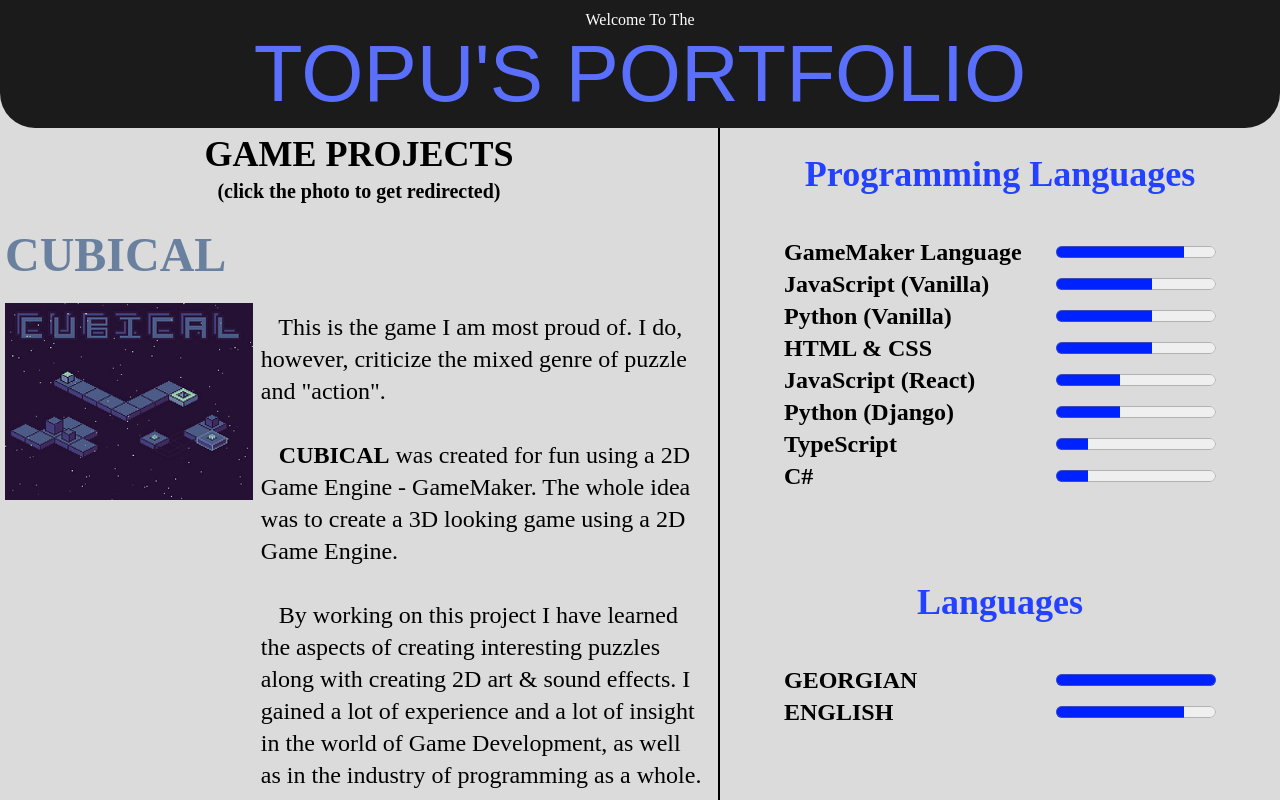
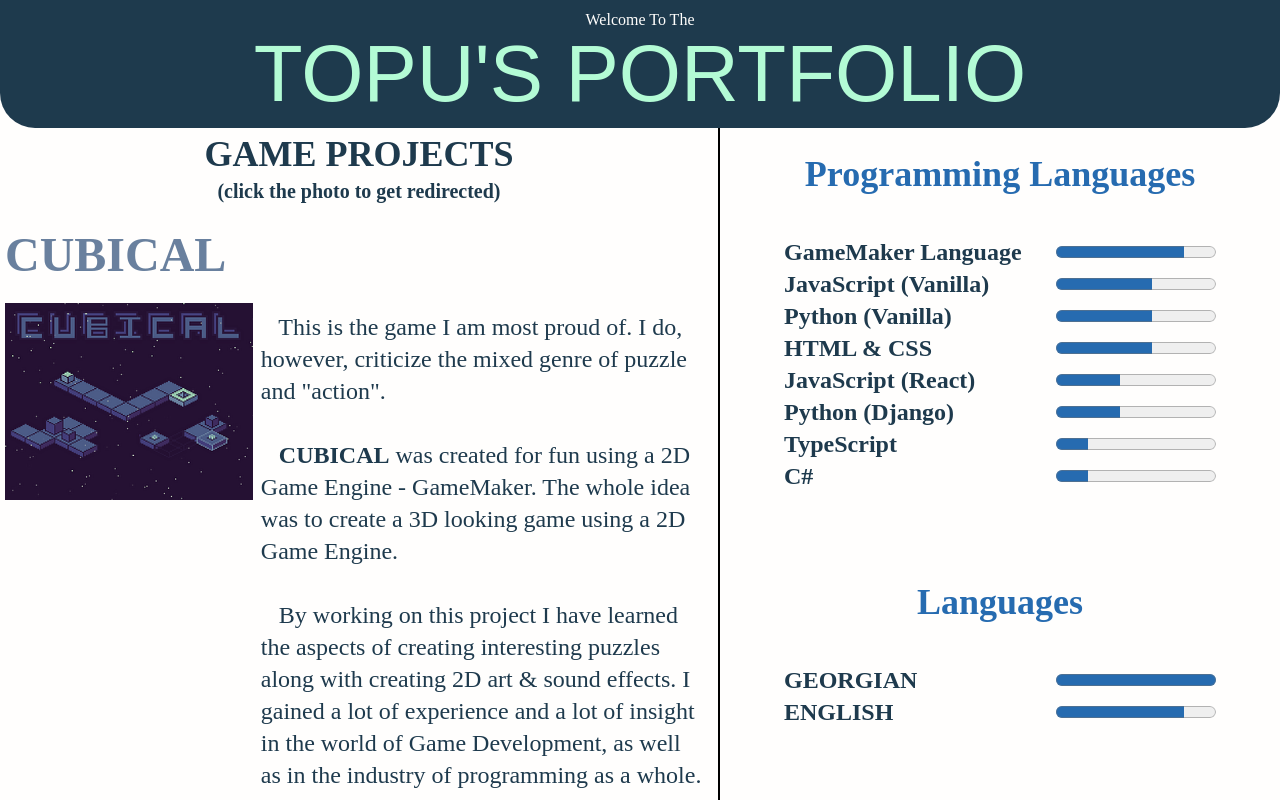
Before and after one commit to nikatopu/topucv, a plain HTML site: page cs.html in a window 1280 px wide. Shown: the top 800 px of the page. Drawn offline with Linux system fonts and the light colour scheme.

Commit message:
Changed Color Schemes

```diff
--- a/creative_style.css
+++ b/creative_style.css
@@ -1,3 +1,17 @@
+/* ------------- REDESIGN ------------- */
+body {
+  background-color: #ede2da;
+  color: #ede2da;
+}
+
+.Headline {
+  background-color: #311511;
+}
+
+.Headline > button {
+  color: #e5c775;
+}
+
 body {
   text-align: center;
 }
@@ -10,7 +24,7 @@ body > b {
   margin: 1%;
   border: 2px solid black;
 
-  color: black;
+  color: #311511;
   font-size: 3vmin;
 
   padding: 3vmin;
--- a/cs_style.css
+++ b/cs_style.css
@@ -1,3 +1,17 @@
+/* ------------- REDESIGN ------------- */
+body {
+  background-color: #fffefd;
+  color: #fffefd;
+}
+
+.Headline {
+  background-color: #1e3a4d;
+}
+
+.Headline > button {
+  color: #b3fbd5;
+}
+
 /* ------------- THE TITLE ------------- */
 
 .CSTitle {
@@ -5,7 +19,7 @@
 
   font-size: 4vmin;
   text-align: center;
-  color: #000000;
+  color: #1e3a4d;
 }
 
 .CSTitle > h2 {
@@ -16,7 +30,7 @@
 /* ------------- THE MAIN BODY ------------- */
 
 .CS-Main {
-  color: black;
+  color: #1e3a4d;
   display: flex;
 
   line-height: 4vmin;
@@ -73,7 +87,7 @@
   text-align: center;
   border-left: 2px solid black;
 
-  color: black;
+  color: #1e3a4d;
   padding-bottom: 5vmin;
 }
 
@@ -84,7 +98,7 @@
 
 .right-panel > h2,
 .hidden-skill-tree > h2 {
-  color: #2341ff;
+  color: #266bb0;
   padding-bottom: 2vmin;
 }
 
@@ -100,8 +114,7 @@
 progress {
   width: 20vmin;
 
-  accent-color: #0022ff;
-  color: black;
+  accent-color: #266bb0;
 }
 
 .skills {
@@ -133,12 +146,12 @@ progress {
 }
 
 .right-panel-dropdown > button {
-  background-color: #0022ff;
+  background-color: #266bb0;
   border: solid 2px transparent;
   border-radius: 15px;
 
   font-size: 2vmin;
-  color: #ffffff;
+  color: #fffefd;
   padding: 8px;
   margin: 1vmin 2.5vmin;
 
```
Also changed, not shown: index.html (+0 -1 lines).
